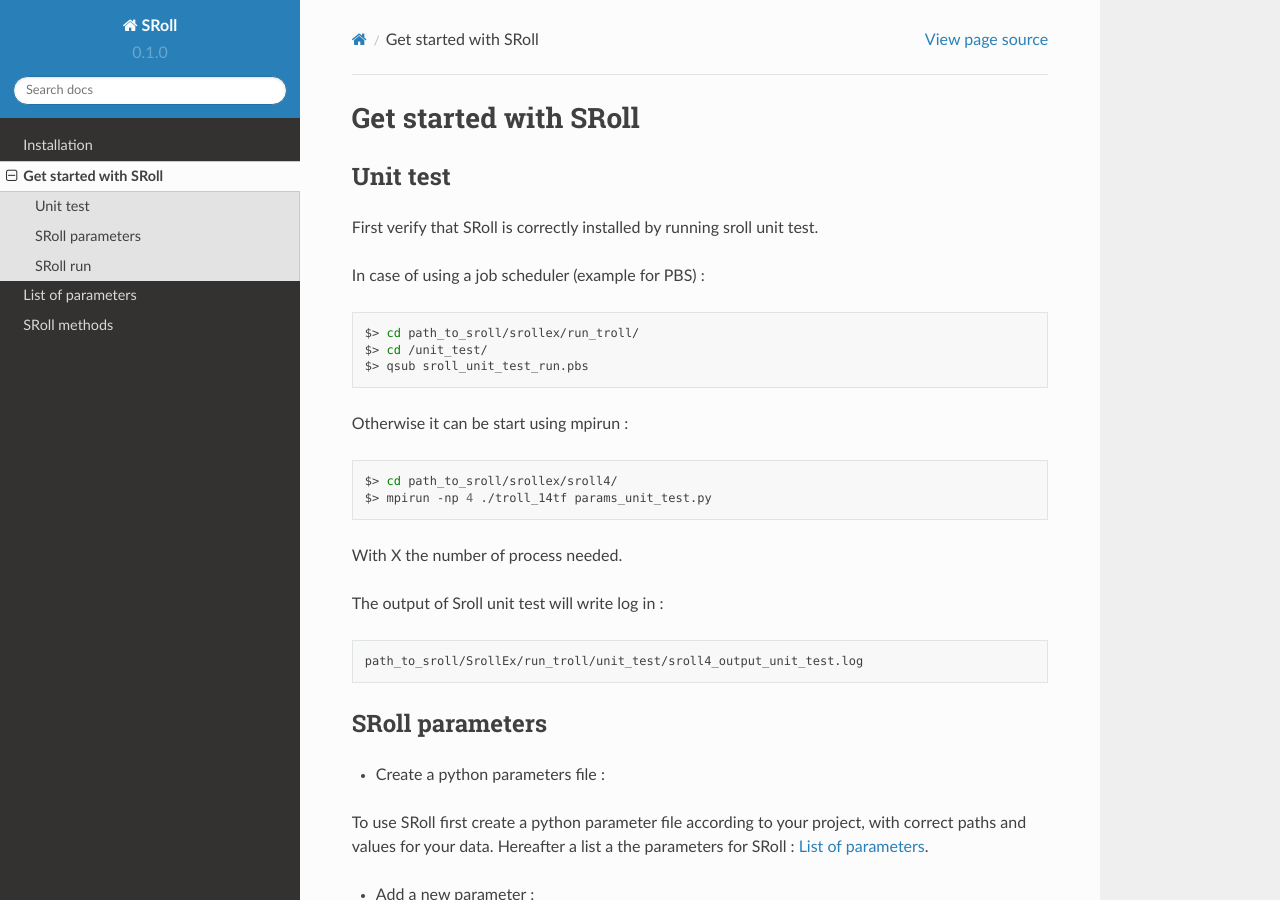
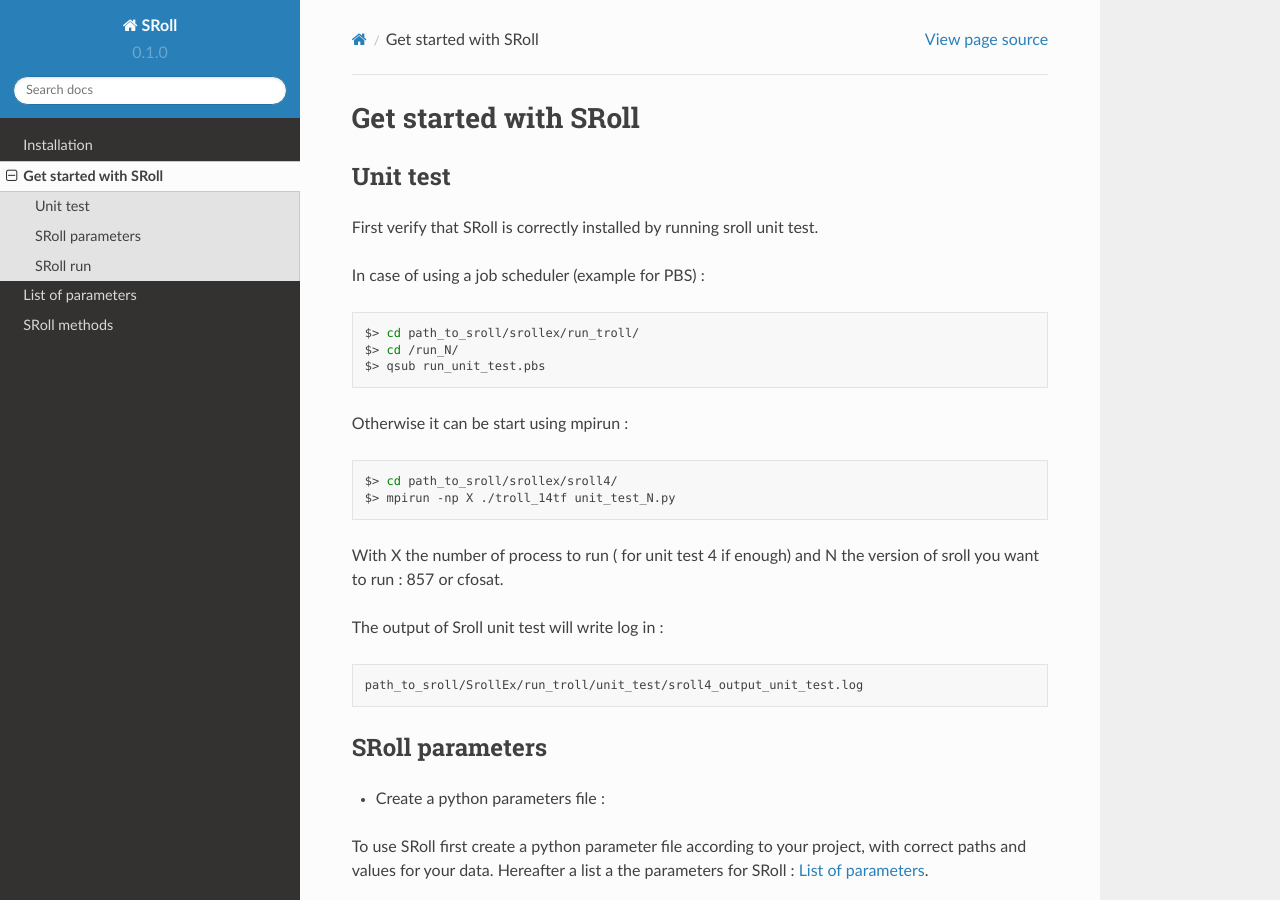
Before and after one commit to jmdelouis/SRoll, a Sphinx documentation site: the page built from readthedocs/docs/source/get_started.rst, in a window 1280 px wide and 900 px high. Built offline with Sphinx 7.4.7 and the Read the Docs theme 2.0.0, drawn with Linux system fonts in a browser that asks for light colours.

Commit message:
Update get_started.rst

```diff
--- a/readthedocs/docs/source/get_started.rst
+++ b/readthedocs/docs/source/get_started.rst
@@ -12,17 +12,18 @@ In case of using a job scheduler (example for PBS) :
 .. code-block:: bash
 
    $> cd path_to_sroll/srollex/run_troll/
-   $> cd /unit_test/
-   $> qsub sroll_unit_test_run.pbs
+   $> cd /run_N/
+   $> qsub run_unit_test.pbs
 
 Otherwise it can be start using mpirun :
 
 .. code-block:: bash
 
     $> cd path_to_sroll/srollex/sroll4/
-    $> mpirun -np 4 ./troll_14tf params_unit_test.py
+    $> mpirun -np X ./troll_14tf unit_test_N.py
 
-With X the number of process needed.
+With X the number of process to run ( for unit test 4 if enough) and N the version of sroll you want to run : 857 or cfosat.
+
 
 The output of Sroll unit test will write log in :
 
```
